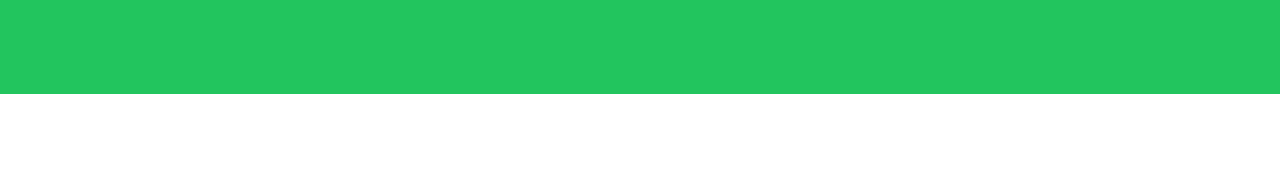
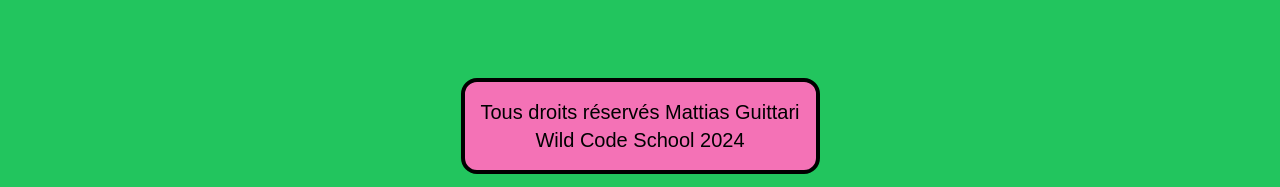
Before and after one commit to mguittari/filter-flower, a React (Vite) app: page / in a window 1280 px wide. Shown: the part 1224-1411 px from the top of the page. Before the commit the page ends 1318 px from the top, so only its background shows below. Built offline with nearby package versions, Linux system fonts and the light colour scheme.

Commit message:
footer ok

```diff
--- a/src/App.jsx
+++ b/src/App.jsx
@@ -68,11 +68,17 @@
         onFilterChange={handleFilterChange}
         onClickFilter={handleClickFilter}
       />
-      <div className="grid md:grid-cols-5 gap-4 px-5 pb-28 bg-green-500 justify-center">
+      <div className="grid md:grid-cols-5 gap-4 px-5 pb-16 bg-green-500 justify-center">
         {filteredFlowers.map((flower) => (
           <img className="rounded-xl" key={flower.id} src={flower.img_url} />
         ))}
       </div>
+      <footer className="bg-green-500 w-full h-32 flex justify-center items-end pb-4 font-violetsans text-xl">
+        <div className="border-4 border-black rounded-2xl p-4 bg-pink-400 text-center">
+          <p className="">Tous droits réservés Mattias Guittari</p>
+          <p>Wild Code School 2024</p>
+        </div>
+      </footer>
     </>
   );
 }
--- a/src/FilterBar.jsx
+++ b/src/FilterBar.jsx
@@ -27,7 +27,7 @@
           <button
             onClick={onClickFilter}
             type="submit"
-            className="bg-yellow-400 font-inherit font-extrabold text-xl border-4 border-black rounded-2xl cursor-pointer h-20 w-36 mt-4 shadow-custom-md hover:shadow-custom-lg active:shadow-custom-sm active:translate-x-0.05 active:translate-y-0.05 hover:-translate-x-0.05 hover:-translate-y-0.05"
+            className="bg-yellow-400 font-inherit font-extrabold text-xl border-4 border-black rounded-2xl cursor-pointer h-20 w-36 my-4 shadow-custom-md hover:shadow-custom-lg active:shadow-custom-sm active:translate-x-0.05 active:translate-y-0.05 hover:-translate-x-0.05 hover:-translate-y-0.05"
           >
             Valider
           </button>
```
